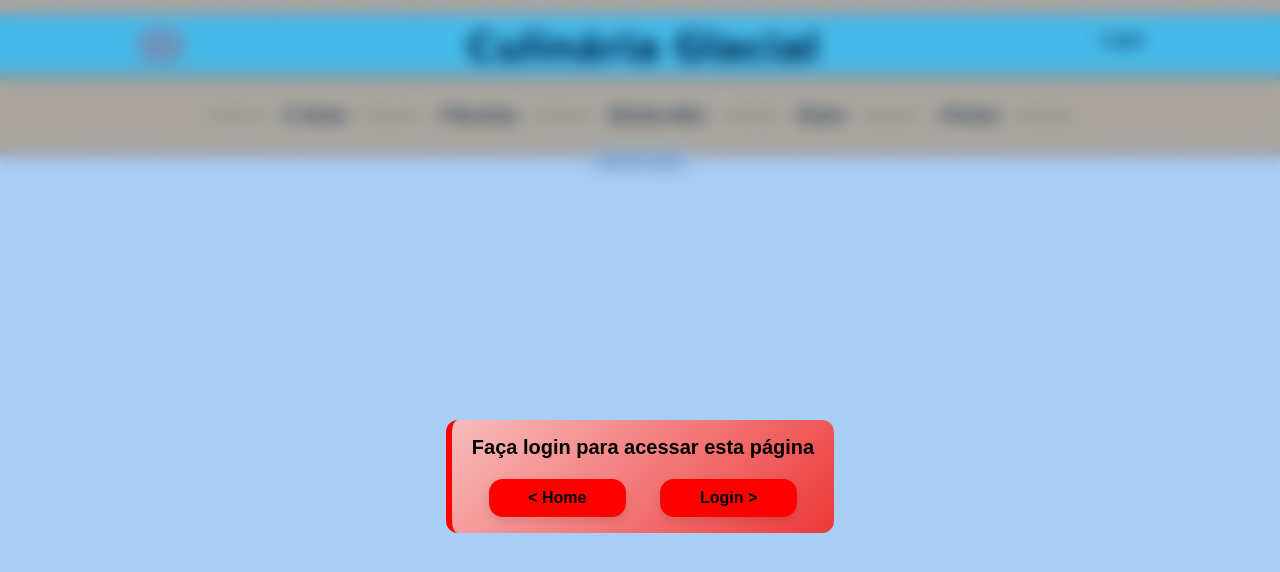
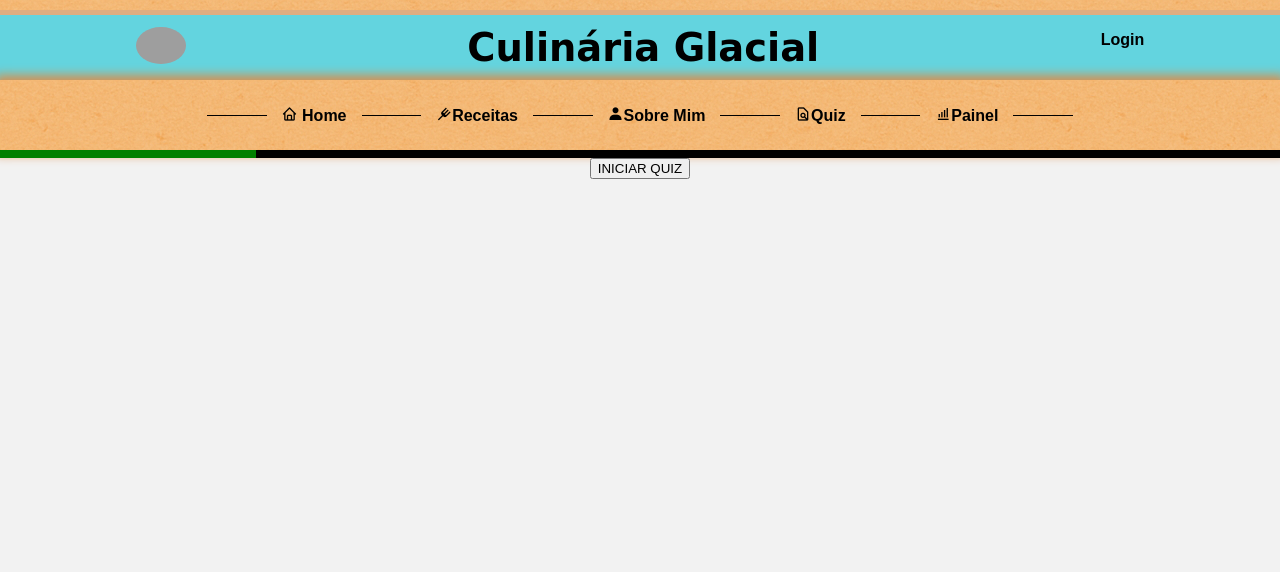
Before and after one commit to GustavoAlvesDeOliveira/Projeto-Individual, a website: page public/quiz.html in a window 1280 px wide. Drawn offline with nearby package versions, Linux system fonts and the light colour scheme; grey boxes are pictures that could not be loaded; a web font is replaced by a local one.

Commit message:
Barra de progresso sem js

```diff
--- a/public/css/style.css
+++ b/public/css/style.css
@@ -209,3 +209,17 @@ header{
     background-color: red;
     transform: translateY(-1px);
 }
+
+.barra{
+    display: flex;
+    width: 100%;
+    height: 8px;
+    background-color: black;
+}
+
+.progresso{
+    display: flex;
+    width: 20%;
+    height: 8px;
+    background-color: green;
+}
--- a/public/quiz.html
+++ b/public/quiz.html
@@ -58,6 +58,9 @@
             </div>
         </div>
     </div>
+    <div class="barra">
+        <div class="progresso"></div>
+    </div>
     <button id="btnIniciarQuiz" onclick="iniciarQuiz()">INICIAR QUIZ</button>
     <div id="jogo">
         <div id="infoQuestao" class="">
@@ -115,21 +118,21 @@
 </html>
 <script>
 
-    if (!sessionStorage.ID_USUARIO) {
-        blure.style.display = "flex"
-        cardErro.style.display = "block"
-        mensagem_erro.innerHTML = `Faça login para acessar esta página`
+    // if (!sessionStorage.ID_USUARIO) {
+    //     blure.style.display = "flex"
+    //     cardErro.style.display = "block"
+    //     mensagem_erro.innerHTML = `Faça login para acessar esta página`
 
-        function opcao(parametro) {
+    //     function opcao(parametro) {
 
-            if (parametro == 'home') {
-                window.location.href = "index.html";
-            }
-            if (parametro == 'login') {
-                window.location.href = "login.html";
-            }
-        }
-    }
+    //         if (parametro == 'home') {
+    //             window.location.href = "index.html";
+    //         }
+    //         if (parametro == 'login') {
+    //             window.location.href = "login.html";
+    //         }
+    //     }
+    // }
 
     const listaDeQuestoes = [
 
```
